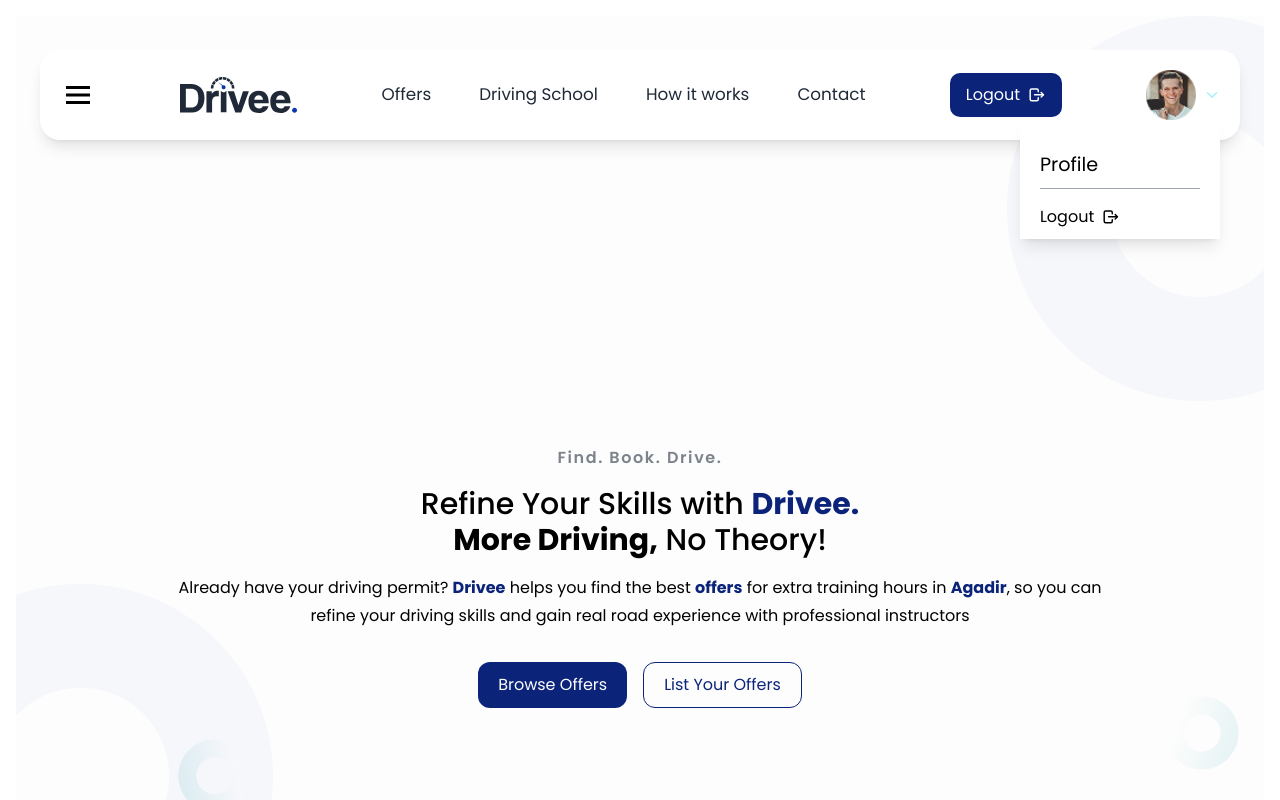
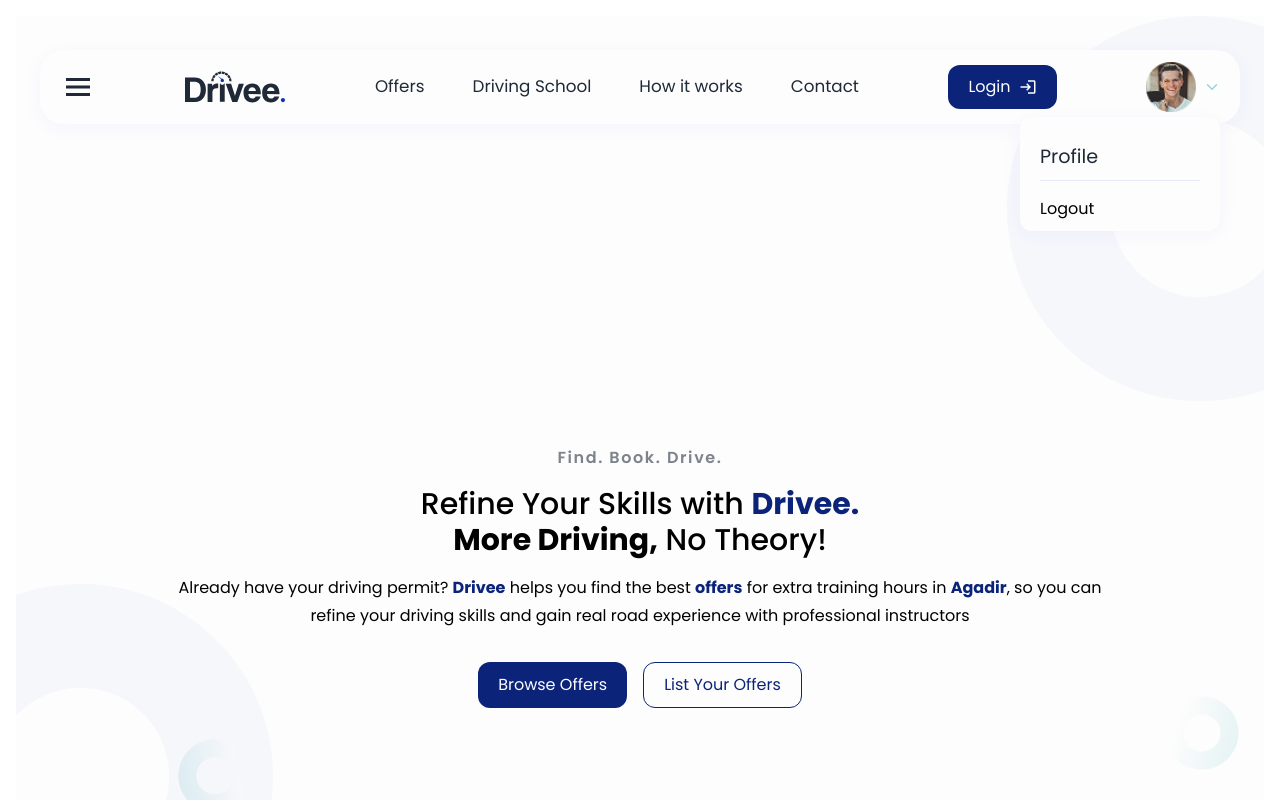
Before and after one commit to WESthhhhh/drivee-frontend, a React (Vite) app: page / in a window 1280 px wide. Both pictures are taken after a click on the element 1182 px from the left and 95 px from the top of the page. Shown: the top 800 px of the page. Built offline with nearby package versions, Linux system fonts and the light colour scheme.

Commit message:
Refactor Navbar component: update styles, icons, and links

```diff
--- a/src/components/layouts/navbar.jsx
+++ b/src/components/layouts/navbar.jsx
@@ -4,6 +4,7 @@ import { IoMdClose } from 'react-icons/io';
 import { IoChevronDown } from 'react-icons/io5';
 import { BiMenu } from 'react-icons/bi';
 import { TbLogout } from 'react-icons/tb';
+import Button from '../UI/button';
 
 import logo from '/logo/Logo.svg';
 import logo2 from '/logo/Logosm.svg';
@@ -51,16 +52,16 @@ const Navbar = () => {
     <>
       <header
         ref={navRef}
-        className="w-full max-w-[1200px] fixed top-[50px] left-1/2 transform -translate-x-1/2 bg-white p-5 shadow-lg rounded-[20px] z-[9999999] flex justify-between items-center"
+        className="w-full max-w-[1200px] fixed top-[50px] left-1/2 transform -translate-x-1/2 bg-light px-5 py-3 shadow-primary-4 rounded-large-md z-[9999999] flex justify-between items-center"
       >
         <BiMenu
-          className="hidden md:block text-4xl text-black cursor-pointer"
+          className="hidden md:block text-4xl text-text cursor-pointer"
           onClick={toggleMenu}
         />
 
         <Link to={'/'} className="flex items-center">
-          <img src={logo} className="hidden md:block" alt="Drive logo" />
-          <img src={logo2} className="block md:hidden w-[100px]" alt="Mobile logo" />
+          <img src={logo} className="hidden md:block md:w-[100px] md:h-[36px]" alt="Drive logo" />
+          <img src={logo2} className="block md:hidden w-[80px]" alt="Mobile logo" />
         </Link>
 
         <nav className="hidden md:flex items-center gap-12">
@@ -70,9 +71,12 @@ const Navbar = () => {
           <Link to={'/contact'} className="text-gray-800 text-[1.05rem] no-underline">Contact</Link>
         </nav>
 
-        <button className="hidden md:flex items-center gap-2 bg-[#0b247a] text-white cursor-pointer px-4 py-2.5 rounded-[10px] text-base">
-          Logout <TbLogout className="text-[1.1rem] block" />
-        </button>
+        <Button
+          type='primary'
+          icon='icons/login.svg'
+        >
+          Login
+          </Button>
 
         <div
           className="hidden md:flex items-center gap-2 relative cursor-pointer"
@@ -80,13 +84,13 @@ const Navbar = () => {
           ref={dropRef}
         >
           <img src={profile} alt="Profile" className="w-[50px] h-[50px] object-cover" />
-          <IoChevronDown className="text-[#a5f1f8]" />
+          <IoChevronDown className="text-accent" />
 
           {opendrop && (
-            <div className="absolute top-[110%] right-0 bg-white shadow-lg w-[200px] py-2.5 px-5">
-              <Link to={'/profile'} className="block text-black no-underline text-[1.2rem] my-4 pb-2 border-b border-gray-400">Profile</Link>
+            <div className="absolute top-[110%] right-0 bg-light shadow-primary-4 w-[200px] rounded-small-md py-2.5 px-5">
+              <Link to={'/profile'} className="block text-text no-underline text-[1.2rem] my-4 pb-2 border-b border-b50">Profile</Link>
               <button className="flex items-center w-full">
-                Logout <TbLogout className="text-[1.1rem] block ml-2" />
+                Logout
               </button>
             </div>
           )}
@@ -95,15 +99,15 @@ const Navbar = () => {
 
       {/* Mobile Menu */}
       <div
-        className={`fixed top-0 left-0 w-[300px] h-full z-[9999999999999999] bg-white border-r-2 border-[#a5f1f8] p-[100px_20px] transition-transform duration-300 ease-in-out -translate-x-full md:hidden ${open ? 'translate-x-0' : ''}`}
+        className={`fixed top-0 left-0 w-[300px] h-full z-[9999999999999999] bg-light border-r-2 border-accent p-[100px_20px] transition-transform duration-300 ease-in-out -translate-x-full md:hidden ${open ? 'translate-x-0' : ''}`}
       >
-        <Link to={'/offers'} className="block mt-6 text-black no-underline pb-4 border-b-2 border-[#a5f1f8]">Offers</Link>
-        <Link to={'/drivingschool'} className="block mt-6 text-black no-underline pb-4 border-b-2 border-[#a5f1f8]">Driving School</Link>
-        <Link to={'/howitworks'} className="block mt-6 text-black no-underline pb-4 border-b-2 border-[#a5f1f8]">How it works</Link>
-        <Link to={'/contact'} className="block mt-6 text-black no-underline pb-4 border-b-2 border-[#a5f1f8]">Contact</Link>
+        <Link to={'/offers'} className="block mt-6 text-text no-underline pb-4 border-b-2 border-accent">Offers</Link>
+        <Link to={'/drivingschool'} className="block mt-6 text-text no-underline pb-4 border-b-2 border-accent">Driving School</Link>
+        <Link to={'/howitworks'} className="block mt-6 text-text no-underline pb-4 border-b-2 border-accent">How it works</Link>
+        <Link to={'/contact'} className="block mt-6 text-text no-underline pb-4 border-b-2 border-accent">Contact</Link>
 
         <IoMdClose
-          className="absolute top-[50px] right-5 text-[1.8rem] text-[#0b247a] cursor-pointer"
+          className="absolute top-[50px] right-5 text-[1.8rem] text-primary cursor-pointer"
           onClick={() => setOpen(false)}
         />
       </div>
```
Also changed, not shown: public/icons/login.svg (added).
